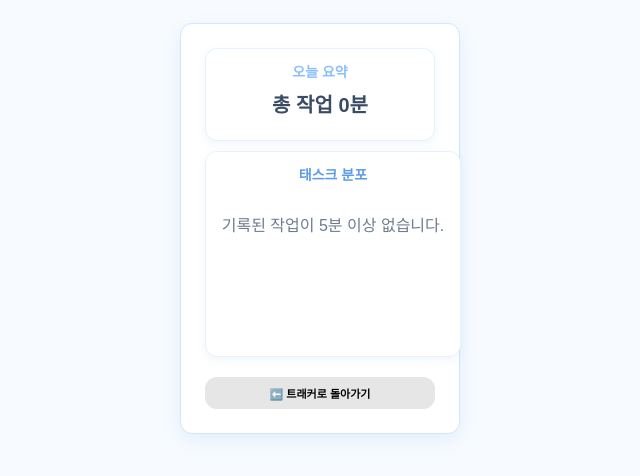
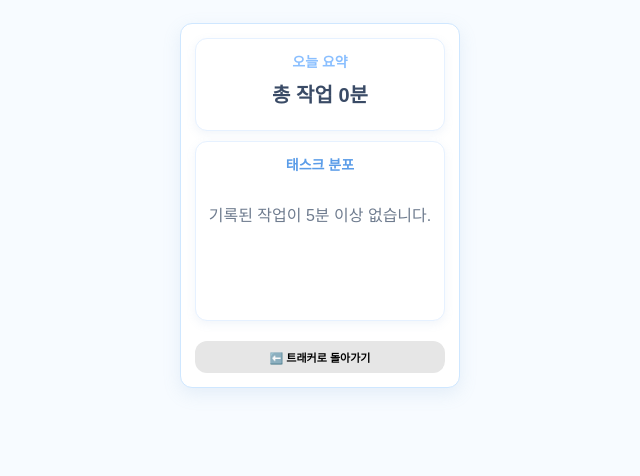
Before and after one commit to Naheeria/Time-tracker, a plain HTML site: page index.html in a window 1280 px wide. Both pictures are taken after a click on the button "오늘 요약 보기". Shown: the whole page, without its empty margins (320-960 px from the left). Drawn offline with nearby package versions, Linux system fonts and the light colour scheme.

Commit message:
Update index.html

```diff
--- a/index.html
+++ b/index.html
@@ -5,8 +5,10 @@
     <meta name="viewport" content="width=device-width, initial-scale=1.0">
     <title>파스텔 타임 트래커</title>
 
+    <!-- 🌟 Chart.js CDN 필수 🌟 -->
     <script src="https://cdn.jsdelivr.net/npm/chart.js@4.4.1/dist/chart.umd.min.js"></script>
 
+    <!-- 🎨 CSS (컨테이너 오버플로우 문제 해결) -->
     <style>
         /* ------------------------------
            🌸 파스텔 테마 변수 (통합)
@@ -21,7 +23,7 @@
 
             --text-main: #3a4b66;
             --text-light: #6f7c8f;
-            --muted: #6f7c8f; /* 요약뷰용 추가 */
+            --muted: #6f7c8f;
 
             --start: #b8f0ff;
             --start-hover: #a3e6ff;
@@ -224,11 +226,12 @@
         }
 
         /* -------------------------- */
-        /* ✨ SUMMARY VIEW STYLES (업데이트된 스타일) */
+        /* ✨ SUMMARY VIEW STYLES (오버플로우 해결) */
         /* -------------------------- */
         #summary-view {
-            padding: 10px;
+            padding: 0;
             display: none;
+            width: 100%;
         }
         .summary-card {
             background: var(--card);
@@ -237,6 +240,9 @@
             padding: 12px;
             border: 1px solid #e6f1ff;
             margin-bottom: 10px;
+            /* 🔥 핵심 수정: 패딩과 보더를 너비에 포함시켜 오버플로우 방지 */
+            box-sizing: border-box;
+            width: 100%;
         }
 
         /* 1. 요약/총합 섹션 */
@@ -251,9 +257,16 @@
         /* 2. 그래프 섹션 */
         #donut-chart-container {
             position: relative;
-            width: 100%;
+            /* summary-card에 box-sizing: border-box가 적용되어, 이제 height만 신경씁니다. */
             height: 180px;
         }
+
+        /* 캔버스 사이즈 제어 (Chart.js 오버플로우 방지) */
+        #donut {
+            max-width: 100% !important;
+            height: auto !important;
+        }
+
         #donut-chart-container h3{color:var(--accent-dark);margin:0 0 8px 0;font-size:14px; text-align: center;}
         .legend{display:flex;flex-wrap:wrap;gap:4px;margin-top:8px;justify-content: center;}
         .legend-item{display:flex;gap:4px;align-items:center;padding:4px 6px;border-radius:999px;background:#fbfdff;border:1px solid #f0f6ff;font-size:10px}
@@ -263,7 +276,7 @@
         #back-button {
             margin-top: 10px;
             width: 100%;
-            padding: 8px; /* 메인 버튼과 통일 */
+            padding: 8px;
             background: #e6e6e6;
             font-size: 11px;
         }
@@ -276,6 +289,7 @@
 <body>
     <div id="tracker-widget" class="card">
 
+        <!-- 🌟 메인 뷰 🌟 -->
         <div id="main-view">
             <h3 class="widget-title">⏳ 시간 트래커</h3>
 
@@ -288,6 +302,7 @@
                 <span id="time-elapsed">00:00:00</span>
             </div>
 
+            <!-- Grid (표) 영역 -->
             <div id="grid-container">
                 <table>
                     <thead>
@@ -297,7 +312,8 @@
                         </tr>
                     </thead>
                     <tbody id="time-grid-body">
-                        </tbody>
+                        <!-- JS에서 행이 채워집니다. -->
+                    </tbody>
                 </table>
             </div>
 
@@ -307,15 +323,19 @@
             </div>
         </div>
 
+        <!-- 🌟 요약 뷰 🌟 -->
         <div id="summary-view" style="display: none;">
 
+            <!-- 1. 총합 및 상세 리스트 -->
             <div class="summary-card">
                 <div class="headline">오늘 요약</div>
                 <div id="total-hours" class="total"></div>
                 <div id="task-list" class="tasks">
-                    </div>
+                    <!-- 상세 태스크 리스트가 JS로 채워짐 -->
+                </div>
             </div>
 
+            <!-- 2. 그래프 -->
             <div class="summary-card" id="donut-chart-container">
                 <h3>태스크 분포</h3>
                 <canvas id="donut"></canvas>
@@ -327,6 +347,7 @@
 
     </div>
 
+    <!-- 스크립트 파일 로드 -->
     <script src="script.js"></script>
 </body>
 </html>
```
